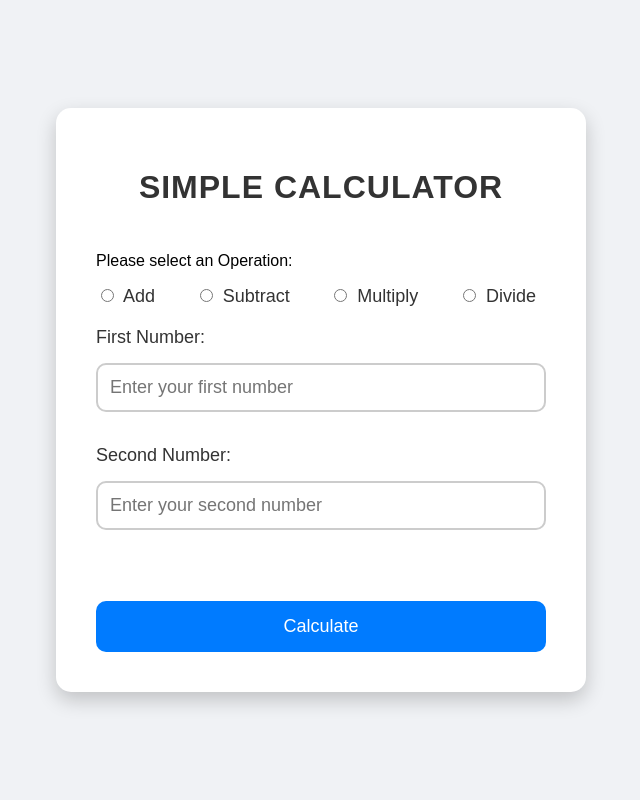
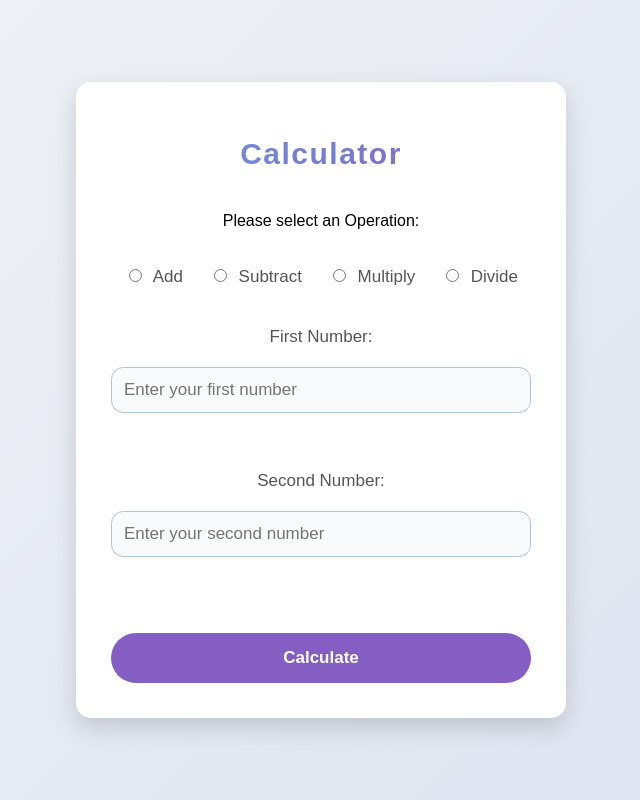
Before and after one commit to Mxerjo/CALCULATOR, a FastAPI app: page / in a window 1280 px wide. Shown: the whole page, without its empty margins (319-959 px from the left). Run offline with FastAPI, Linux system fonts and the light colour scheme.

Commit message:
first commit

```diff
--- a/static/styles.css
+++ b/static/styles.css
@@ -1,114 +1,114 @@
 /* styles.css */
 body {
     font-family: 'Poppins', sans-serif;
-    background-color: #f0f2f5;
+    background: linear-gradient(135deg, #f0f2f5 0%, #dce2f0 100%);
     margin: 0;
     padding: 0;
     display: flex;
     justify-content: center;
     align-items: center;
     height: 100vh;
+    transition: background 0.5s ease;
 }
 
 .container {
     background-color: #ffffff;
-    padding: 40px;
+    padding: 35px;
     border-radius: 15px;
-    box-shadow: 0 8px 20px rgba(0, 0, 0, 0.2);
-    text-align: left;
-    max-width: 450px;
+    box-shadow: 0 10px 25px rgba(0, 0, 0, 0.15);
+    text-align: center;
+    max-width: 420px;
     width: 100%;
-    transition: all 0.3s ease-in-out;
+    transition: transform 0.3s ease, box-shadow 0.3s ease;
 }
 
 .container:hover {
-    box-shadow: 0 12px 24px rgba(0, 0, 0, 0.3);
+    transform: translateY(-10px);
+    box-shadow: 0 15px 30px rgba(0, 0, 0, 0.2);
 }
 
 h1 {
-    font-size: 32px;
-    color: #333;
-    margin-bottom: 30px;
+    font-size: 30px;
+    color: #444;
+    margin-bottom: 25px;
     font-weight: 700;
-    text-transform: uppercase;
-    letter-spacing: 1px;
-    text-align: center;
+    background: linear-gradient(135deg, #6a9de0, #845ec2);
+    -webkit-background-clip: text;
+    -webkit-text-fill-color: transparent;
+    letter-spacing: 1.5px;
 }
 
 form {
     display: flex;
     flex-direction: column;
-    align-items: flex-start;
+    gap: 20px;
 }
 
 .radio-group {
     margin-bottom: 20px;
     display: flex;
-    justify-content: space-between;
+    justify-content: space-around;
     align-items: center;
-    width: 100%;
-    gap: 10px;
 }
 
-.radio-group label {
-    margin-right: 10px;
-    display: inline-block;
+label {
+    font-size: 17px;
+    color: #555;
 }
 
 input[type="radio"] {
-    margin-right: 5px;
-}
-
-label {
-    font-size: 18px;
-    color: #333;
+    margin-right: 7px;
 }
 
 input[type="number"] {
     padding: 12px;
-    font-size: 18px;
-    border: 2px solid #ccc;
-    border-radius: 10px;
-    margin: 15px 0;
-    width: 100%;
+    font-size: 17px;
+    border: 1px solid #b0c4de;
+    border-radius: 12px;
+    background-color: #f9fafc;
     box-sizing: border-box;
-    transition: border 0.2s;
+    transition: border-color 0.3s ease;
 }
 
 input[type="number"]:focus {
-    border-color: #007BFF;
+    border-color: #845ec2;
     outline: none;
+    background-color: #e8efff;
 }
 
 button {
-    padding: 15px 30px;
-    background-color: #007BFF;
+    padding: 15px;
+    background-color: #845ec2;
     color: white;
     border: none;
-    border-radius: 10px;
+    border-radius: 50px;
     cursor: pointer;
-    font-size: 18px;
-    font-weight: 500;
-    transition: background-color 0.3s ease;
-    margin-top: 20px;
-    width: 100%;
+    font-size: 17px;
+    font-weight: 600;
+    transition: background-color 0.4s ease, box-shadow 0.3s ease;
 }
 
 button:hover {
-    background-color: #0056b3;
+    background-color: #6a9de0;
+    box-shadow: 0 6px 12px rgba(0, 0, 0, 0.15);
 }
 
 .result, .error {
-    font-size: 22px;
-    font-weight: 600;
+    font-size: 19px;
+    font-weight: bold;
     margin-top: 20px;
     text-align: center;
 }
 
 .result {
-    color: #28a745;
+    color: #5ac18e;
 }
 
 .error {
-    color: #dc3545;
+    color: #ff6b6b;
 }
+
+/* Adding a subtle hover animation to input fields */
+input[type="number"]:hover {
+    background-color: #eef4ff;
+}
--- a/templates/index.html
+++ b/templates/index.html
@@ -3,12 +3,12 @@
 <head>
     <meta charset="UTF-8">
     <meta name="viewport" content="width=device-width, initial-scale=1.0">
-    <title>Flask-FastAPI Calculator</title>
+    <title>Calculator</title>
     <link rel="stylesheet" href="/static/styles.css">
 </head>
 <body>
     <div class="container">
-        <h1>Simple Calculator</h1>
+        <h1>Calculator</h1>
 
         <!-- Form to submit the numbers and operation -->
         <form action="/calculate" method="POST">
```
Also changed, not shown: load.py (renamed from main.py), 1 other file.
